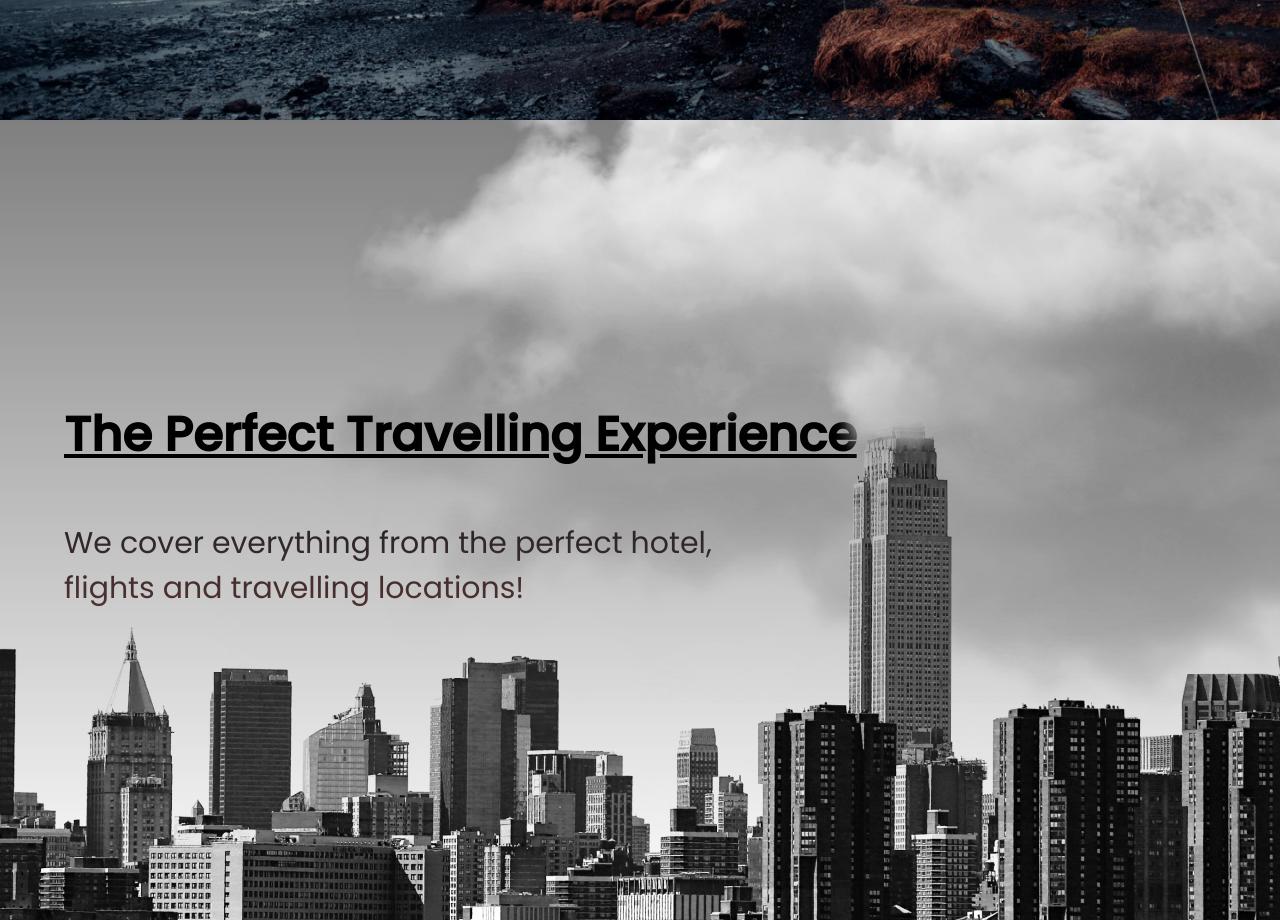
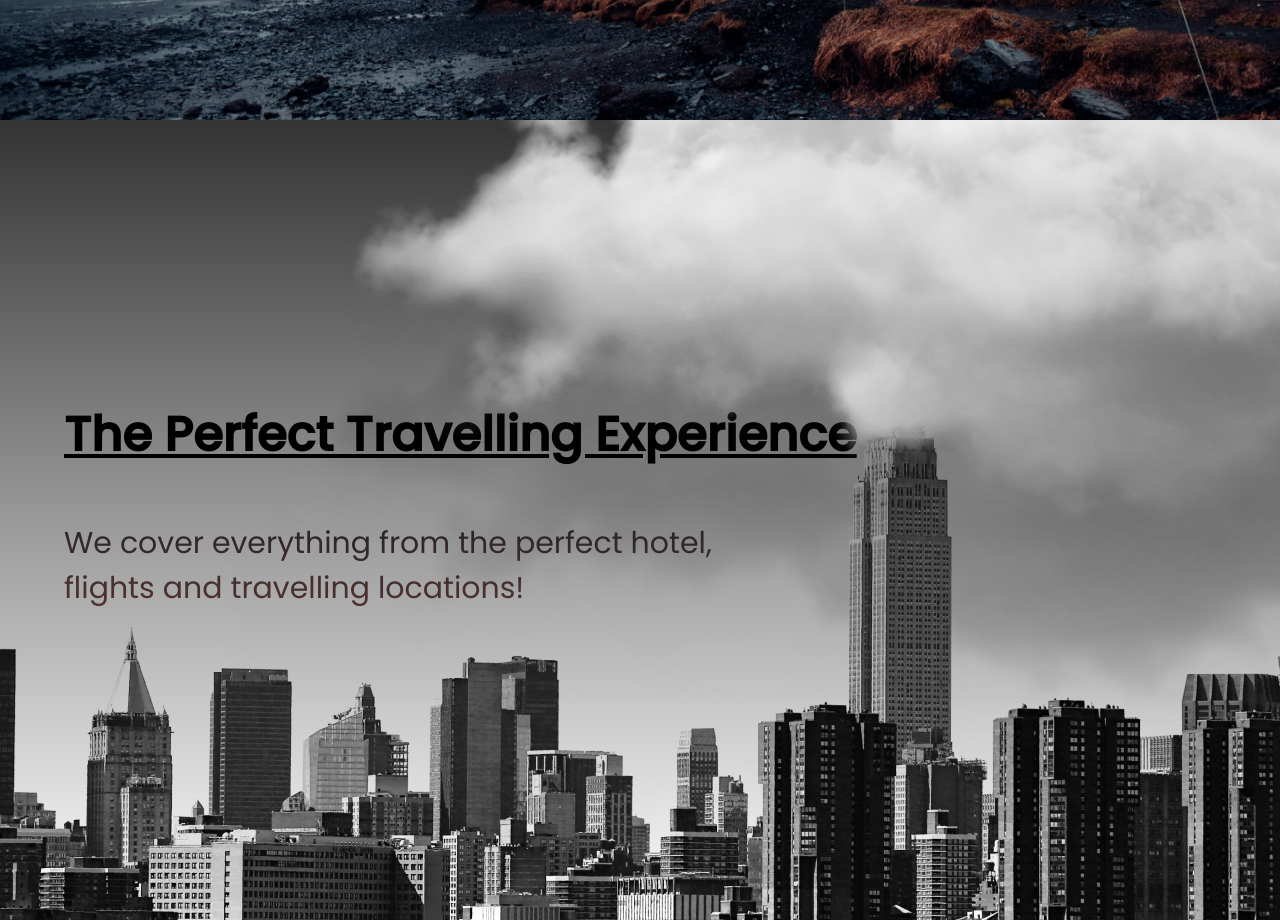
Before and after one commit to RhysLadipo/Animated-Travel-Agent-Website, a plain HTML site: page index.html in a window 1280 px wide. Shown: the part 680-1600 px from the top of the page. Drawn offline with Linux system fonts and the light colour scheme; a web font is replaced by a local one.

Commit message:
Accessibility
 1) style.css : *Change : Contrast change from 0.5 - 0.8 on img/landing-page.jpg (SkyLine)

```diff
--- a/style.css
+++ b/style.css
@@ -112,7 +112,7 @@ nav ul {
 
 #locations {
   min-height: 100vh;
-  background: linear-gradient(rgba(0, 0, 0, 0.5), transparent),
+  background: linear-gradient(rgba(0, 0, 0, 0.8), transparent),
     url("img/new-york-page.png");
   background-position: center;
   display: flex;
```
